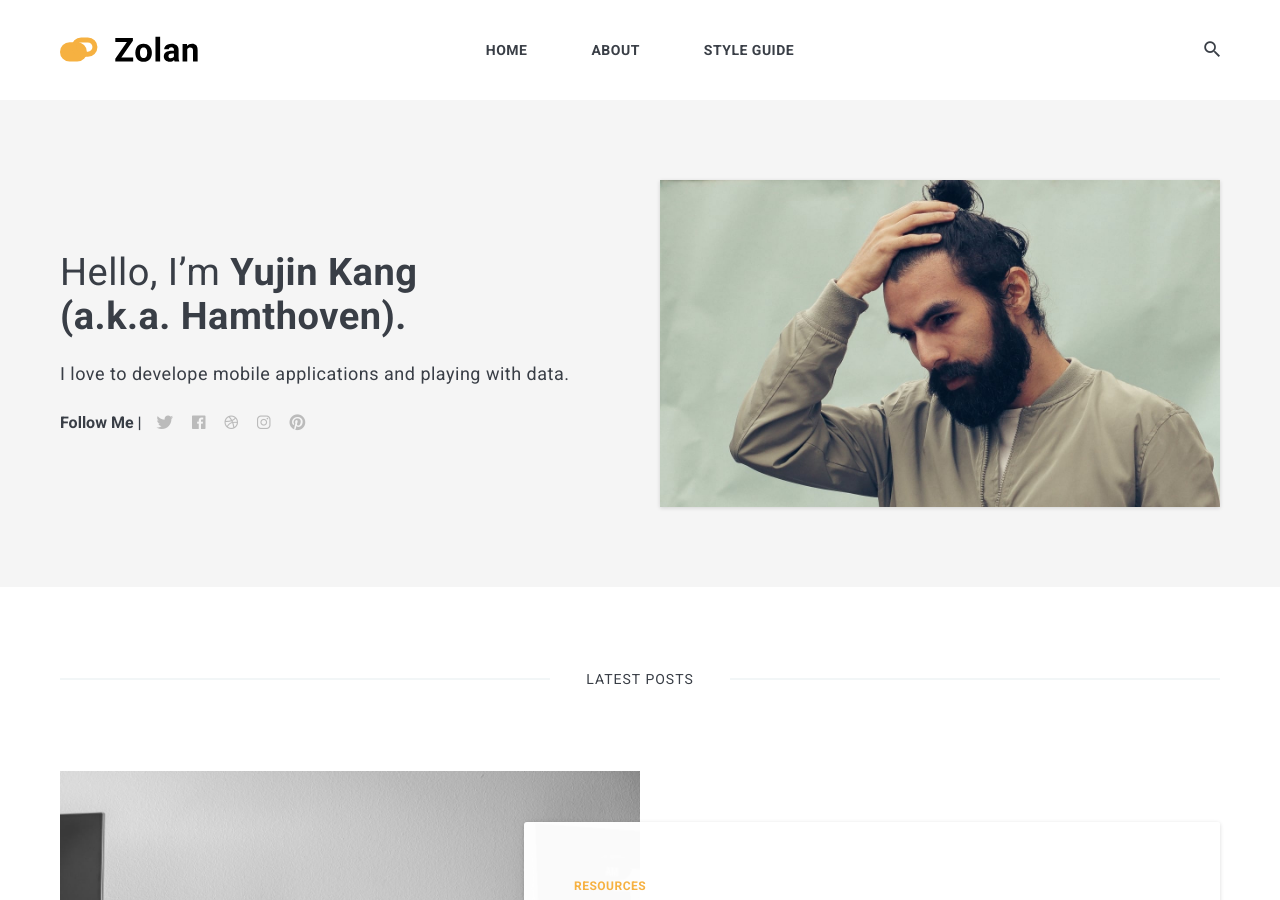
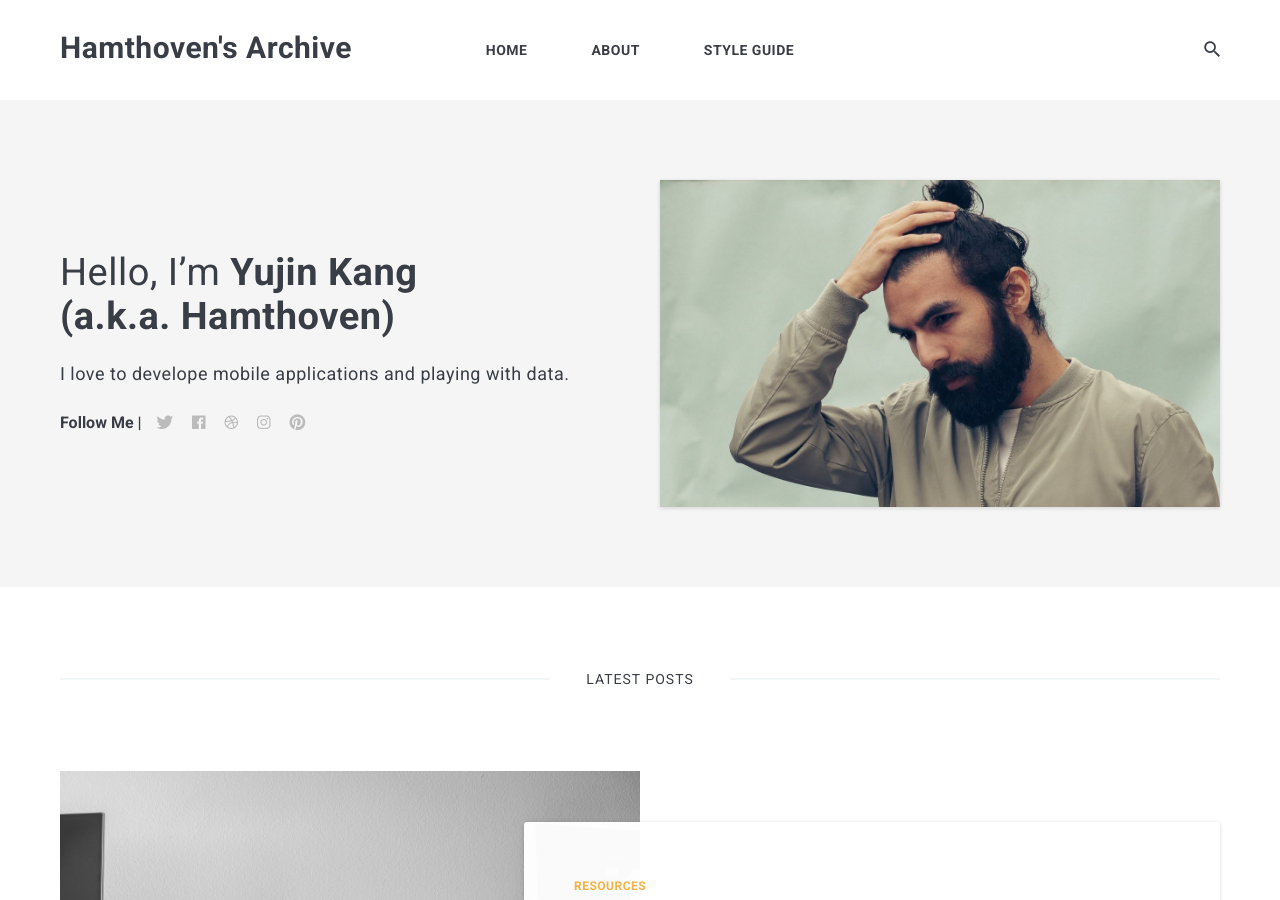
Before and after one commit to artemsheludko/zolan, a Jekyll site: the page built from index.html, in a window 1280 px wide and 900 px high. Built offline with Jekyll 4.4.1, drawn with Linux system fonts in a browser that asks for light colours; nearby versions of some CDN libraries; the list of posts is cut into pages by our own code.

Commit message:
link test

```diff
--- a/_config.yml
+++ b/_config.yml
@@ -1,4 +1,4 @@
-baseurl: "/" # the subpath of your site, e.g. /blog
+baseurl: "" # the subpath of your site, e.g. /blog
 url: "" # the base hostname & protocol for your site, e.g. http://example.com
 
 
--- a/_data/settings.yml
+++ b/_data/settings.yml
@@ -1,7 +1,7 @@
 #-------------------------------
 # General Site Settings
 title: Hamthoven's Archive
-logo: logo.svg # You can add own logo.
+logo: favicon.ico # You can add own logo.
 description: 햄또븐의 개발 블로그
 
 
@@ -10,7 +10,7 @@ description: 햄또븐의 개발 블로그
 author:
   name: Yujin Kang
   image: 01.jpg
-  say-hello: Hello, I’m <strong>Yujin Kang</strong></br> <strong>(a.k.a. Hamthoven).</strong>
+  say-hello: Hello, I’m <strong>Yujin Kang</strong></br> <strong>(a.k.a. Hamthoven)</strong>
   bio: I love to develope mobile applications and playing with data.
 
 
--- a/_includes/header.html
+++ b/_includes/header.html
@@ -5,12 +5,8 @@
       <header class="header">
 
         <div class="logo">
-          <a class="logo__link" href="{{site.baseurl}}/">
-          {%if site.data.settings.logo %}
-            <img class="logo__image" src="{{ site.baseurl }}/images/{{ site.data.settings.logo }}" alt="{{ site.data.settings.title }}">
-          {% else %}
+          <a class="logo__link" href="{{site.baseurl}}">
             {{ site.data.settings.title }}
-          {% endif %}
           </a>
         </div>
 
@@ -25,7 +21,7 @@
 
             <ul class="nav__list list-reset">
               <li class="nav__item">
-                <a href="{{site.baseurl}}/" class="nav__link">Home</a>
+                <a href="{{site.baseurl}}" class="nav__link">Home</a>
               </li>
               {% for page in site.pages %}
                 {% unless page.name == 'tags.html' or page.name == '404.html' %}
```
